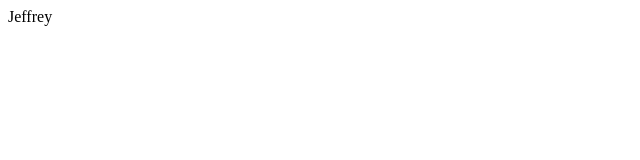
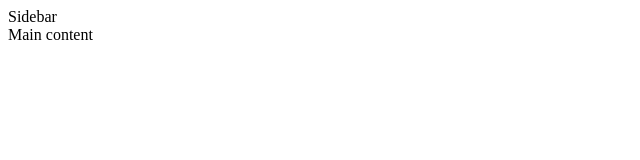
Before and after one commit to jeffreyhuang/codecourse--vuejs-components, a plain HTML site: page index.html in a window 1280 px wide. Shown: the full height of the page, 0-640 px from the left. Drawn offline with nearby package versions, Linux system fonts and the light colour scheme.

Commit message:
Register components

```diff
--- a/index.html
+++ b/index.html
@@ -8,16 +8,27 @@
 </head>
 <body>
   <div id="app">
-    {{ name }}
+    <sidebar></sidebar>
+
+    <main-content></main-content>
   </div>
 
   <script src="https://cdn.jsdelivr.net/npm/vue"></script>
   <script>
+    Vue.component('sidebar', {
+      template: `
+        <aside>Sidebar</aside>
+      `
+    })
+
+    Vue.component('main-content', {
+      template: `
+        <div>Main content</div>
+      `
+    })
+
     let app = new Vue({
-      el: '#app',
-      data: {
-        name: 'Jeffrey'
-      }
+      el: '#app'
     })
   </script>
 </body>
```
